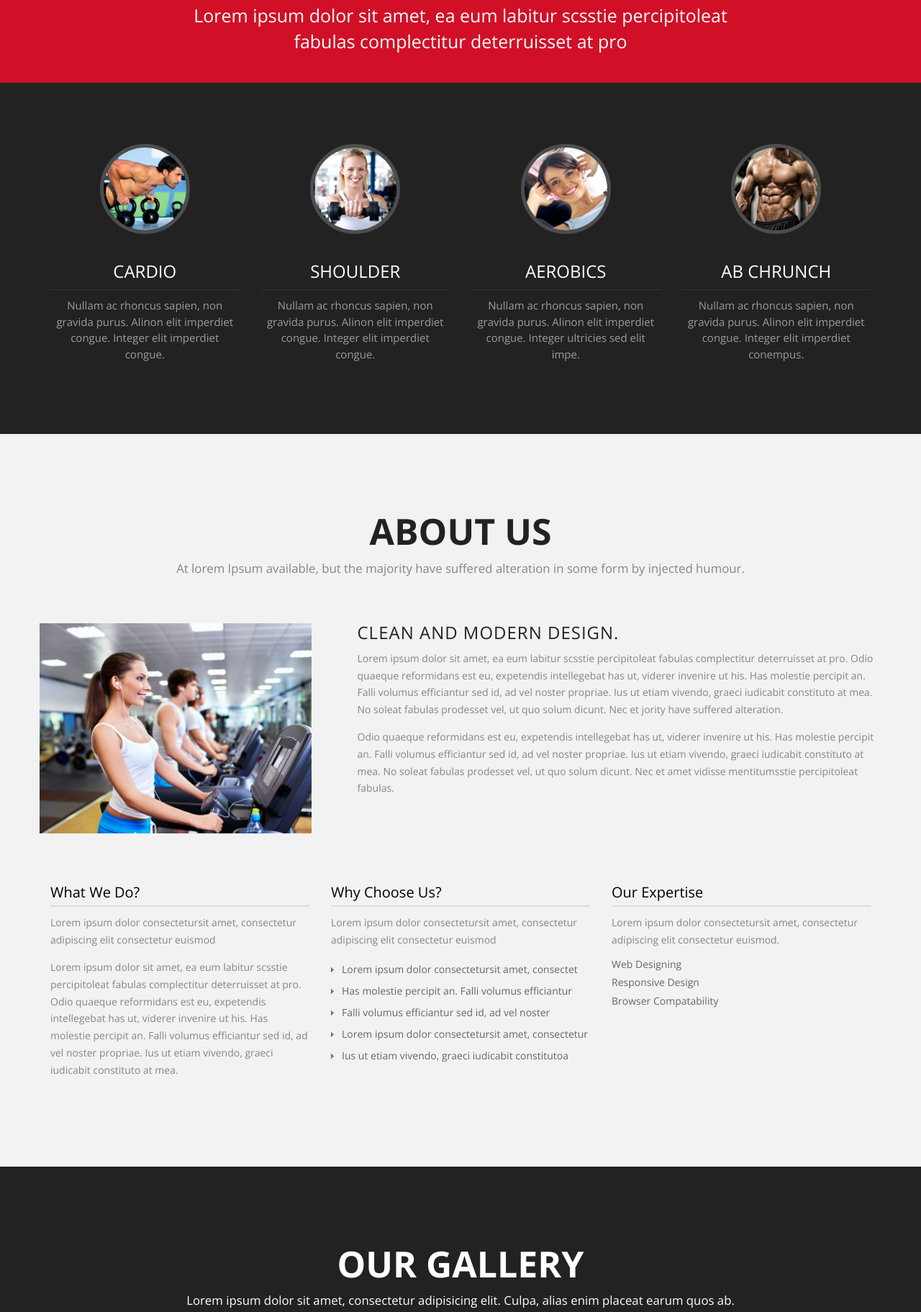
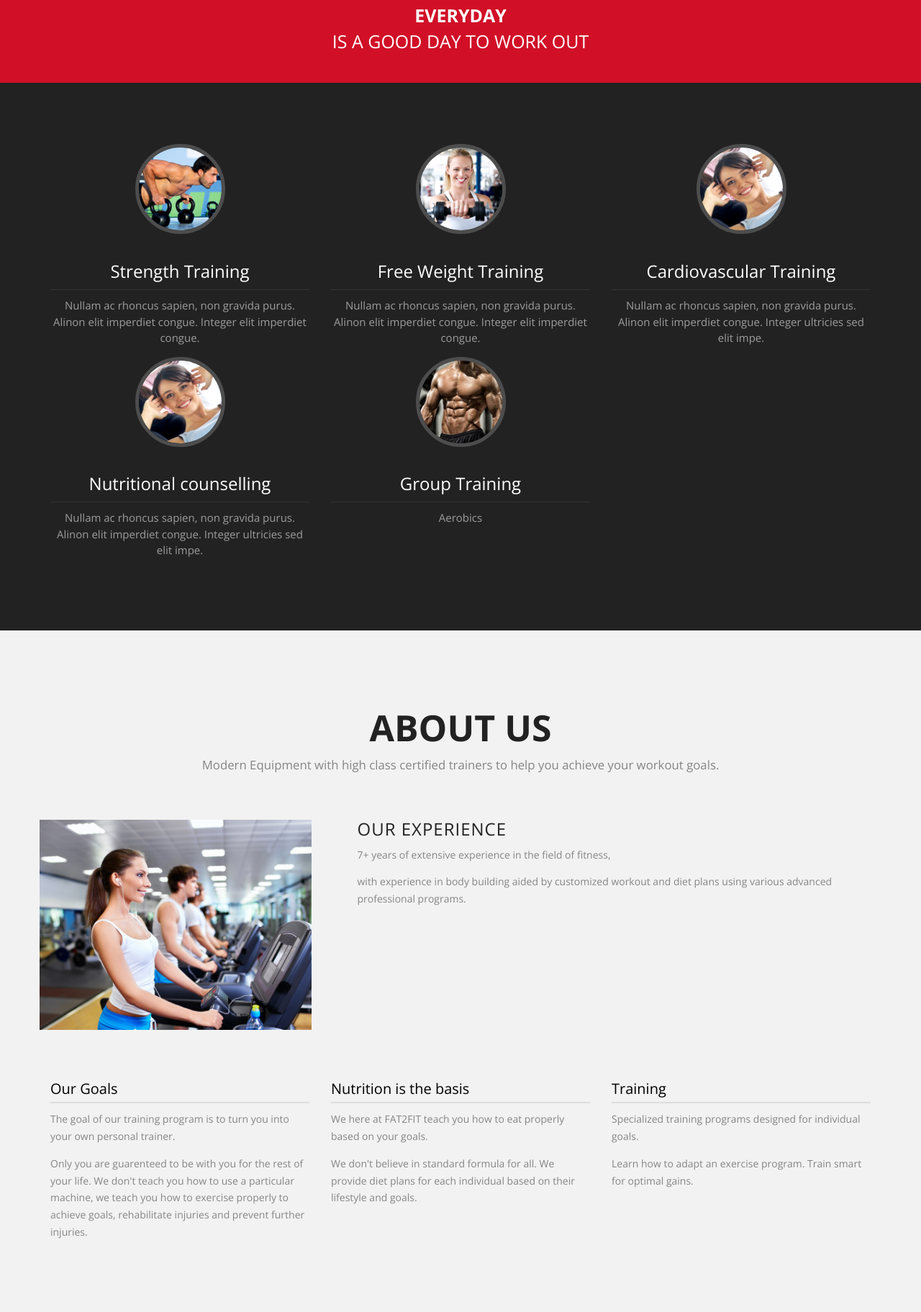
Before and after one commit to fat2fit/fat2fit.github.io, a plain HTML site: page index.html in a window 1280 px wide. Shown: the part 577-2400 px from the top of the page at 72% size. Drawn offline with nearby package versions, Linux system fonts and the light colour scheme; files whose address does not match are found by name.

Commit message:
Add files via upload
Adding content to mock-up initial.

```diff
--- a/index.html
+++ b/index.html
@@ -31,7 +31,7 @@
     <nav class="navbar navbar-inverse" role="navigation">
       <div class="navbar-header">
         <button type="button" id="nav-toggle" class="navbar-toggle" data-toggle="collapse" data-target="#main-nav"> <span class="sr-only">Toggle navigation</span> <span class="icon-bar"></span> <span class="icon-bar"></span> <span class="icon-bar"></span> </button>
-        <a href="#" class="navbar-brand scroll-top logo  animated bounceInLeft"><b><i>Fat2Fit</i></b></a> </div>
+        <a href="#" class="navbar-brand scroll-top logo  animated bounceInLeft"><b><i>FAT2FIT</i></b></a> </div>
       <!--/.navbar-header-->
       <div id="main-nav" class="collapse navbar-collapse">
         <ul class="nav navbar-nav" id="mainNav">
@@ -83,40 +83,48 @@
 	<!-- end slider -->
   </div>
   <div class="container hero-text2">
-  <h3>Lorem ipsum dolor sit amet, ea eum labitur scsstie percipitoleat<br> fabulas complectitur deterruisset at pro</h3>
+  <h3><strong>EVERYDAY</strong><br>IS A GOOD DAY TO WORK OUT</h3>
   </div>
 </section>
 <section id="services" class="page-section colord">
   <div class="container">
     <div class="row">
       <!-- item -->
-      <div class="col-md-3 text-center"> <i class="circle"><img src="images/clock.png" alt=""></i>
-        <h3>CARDIO</h3>
+      <div class="col-md-4 text-center"> <i class="circle"><img src="images/clock.png" alt=""></i>
+        <h3>Strength Training</h3>
         <p>Nullam ac rhoncus sapien, non gravida purus. Alinon elit imperdiet congue. Integer elit imperdiet congue.</p>
       </div>
       <!-- end: -->
 
       <!-- item -->
-      <div class="col-md-3 text-center"><i class="circle"> <img src="images/eye.png" alt=""></i>
-        <h3>SHOULDER</h3>
+      <div class="col-md-4 text-center"><i class="circle"> <img src="images/eye.png" alt=""></i>
+        <h3>Free Weight Training</h3>
         <p>Nullam ac rhoncus sapien, non gravida purus. Alinon elit imperdiet congue. Integer elit imperdiet congue.</p>
       </div>
       <!-- end: -->
 
       <!-- item -->
-      <div class="col-md-3 text-center"><i class="circle"> <img src="images/cart.png" alt=""></i>
-        <h3>AEROBICS</h3>
+      <div class="col-md-4 text-center"><i class="circle"> <img src="images/cart.png" alt=""></i>
+        <h3>Cardiovascular Training</h3>
+        <p>Nullam ac rhoncus sapien, non gravida purus. Alinon elit imperdiet congue. Integer ultricies sed elit impe.</p>
+      </div>
+      <!-- end: -->
+    </div>
+    <div class = "row">
+	<!-- item -->
+      <div class="col-md-4 text-center"><i class="circle"> <img src="images/cart.png" alt=""></i>
+        <h3>Nutritional counselling</h3>
         <p>Nullam ac rhoncus sapien, non gravida purus. Alinon elit imperdiet congue. Integer ultricies sed elit impe.</p>
       </div>
       <!-- end: -->
 
       <!-- item -->
-      <div class="col-md-3 text-center"><i class="circle"> <img src="images/heart.png" alt=""></i>
-        <h3>AB CHRUNCH</h3>
-        <p>Nullam ac rhoncus sapien, non gravida purus. Alinon elit imperdiet congue. Integer elit imperdiet conempus.</p>
+      <div class="col-md-4 text-center"><i class="circle"> <img src="images/heart.png" alt=""></i>
+        <h3>Group Training</h3>
+        <p>Aerobics</p>
       </div>
       <!-- end:-->
-    </div>
+     </div>
   </div>
   <!--/.container-->
 </section>
@@ -125,47 +133,37 @@
     <div class="heading text-center">
       <!-- Heading -->
       <h2>About Us</h2>
-      <p>At lorem Ipsum available, but the majority have suffered alteration in some form by injected humour.</p>
+      <p>Modern Equipment with high class certified trainers to help you achieve your workout goals.</p>
     </div>
     <div class="row feature design">
       <div class="area1 columns right">
-        <h3>Clean and Modern Design.</h3>
-        <p>Lorem ipsum dolor sit amet, ea eum labitur scsstie percipitoleat fabulas complectitur deterruisset at pro. Odio quaeque reformidans est eu, expetendis intellegebat has ut, viderer invenire ut his. Has molestie percipit an. Falli volumus efficiantur sed id, ad vel noster propriae. Ius ut etiam vivendo, graeci iudicabit constituto at mea. No soleat fabulas prodesset vel, ut quo solum dicunt.
-          Nec et jority have suffered alteration. </p>
-        <p>Odio quaeque reformidans est eu, expetendis intellegebat has ut, viderer invenire ut his. Has molestie percipit an. Falli volumus efficiantur sed id, ad vel noster propriae. Ius ut etiam vivendo, graeci iudicabit constituto at mea. No soleat fabulas prodesset vel, ut quo solum dicunt.
-          Nec et amet vidisse mentitumsstie percipitoleat fabulas. </p>
+        <h3>Our Experience</h3>
+        <p>7+ years of extensive experience in the field of fitness, </p>
+        <p>with experience in body building aided by customized workout and diet plans using various advanced professional programs. </p>
       </div>
       <div class="area2 columns feature-media left"> <img src="images/feature-img-1.png" alt="" width="100%"> </div>
     </div>
     <div class="row dataTxt">
 						<div class="col-md-4 col-sm-6">
-							<h4>What We Do?</h4>
-							<p>Lorem ipsum dolor consectetursit amet, consectetur adipiscing elit consectetur euismod </p>
-                            <p>Lorem ipsum dolor sit amet, ea eum labitur scsstie percipitoleat fabulas complectitur deterruisset at pro. Odio quaeque reformidans est eu, expetendis intellegebat has ut, viderer invenire ut his. Has molestie percipit an. Falli volumus efficiantur sed id, ad vel noster propriae. Ius ut etiam vivendo, graeci iudicabit constituto at mea.</p>
+							<h4>Our Goals</h4>
+							<p>The goal of our training program is to turn you into your own personal trainer.</p>
+                            <p>Only you are guarenteed to be with you for the rest of your life. We don't teach you how to use a particular machine, we teach you
+				how to exercise properly to achieve goals, rehabilitate injuries and prevent further injuries.</p>
 
 							<br>
 						</div>
 
 						<div class="col-md-4 col-sm-6">
 
-							<h4>Why Choose Us?</h4>
-							<p>Lorem ipsum dolor consectetursit amet, consectetur adipiscing elit consectetur euismod </p>
-                            <ul class="listArrow">
-								<li>Lorem ipsum dolor consectetursit amet, consectet</li>
-								<li>Has molestie percipit an. Falli volumus efficiantur</li>
-								<li>Falli volumus efficiantur sed id, ad vel noster</li>
-								<li>Lorem ipsum dolor consectetursit amet, consectetur</li>
-								<li>Ius ut etiam vivendo, graeci iudicabit constitutoa</li>
-							</ul>
-							<!-- Accordion starts -->
+							<h4>Nutrition is the basis</h4>
+							<p>We here at FAT2FIT teach you how to eat properly based on your goals. </p>
+                            <p>We don't believe in standard formula for all. We provide diet plans for each individual based on their lifestyle and goals.
 							</div>
 
 						<div class="col-md-4 col-sm-6">
-							<h4>Our Expertise</h4>
-							<p>Lorem ipsum dolor consectetursit amet, consectetur adipiscing elit consectetur euismod.</p>
-							<h6>Web Designing</h6>
-							<h6>Responsive Design</h6>
-							<h6>Browser Compatability</h6>
+							<h4>Training</h4>
+							<p>Specialized training programs designed for individual goals.</p>
+							<p>Learn how to adapt an exercise program. Train smart for optimal gains. </p>
 						</div>
 
 					</div>
@@ -175,7 +173,7 @@
   <div class="container text-center">
     <div class="heading">
       <h2>Our Gallery</h2>
-      <p>Lorem ipsum dolor sit amet, consectetur adipisicing elit. Culpa, alias enim placeat earum quos ab.</p>
+      <p>Our high standard equipment with spacious floor, makes you work harder every time.</p>
     </div>
     <div class="row">
       <div class="col-md-12">
@@ -216,39 +214,39 @@
     <div class="heading text-center">
       <!-- Heading -->
       <h2>Our Plans</h2>
-      <p>At lorem Ipsum available, but the majority have suffered alteration in some form by injected humour.</p>
+      <p>Variety of plans with flexibility of cardio and weight training programs.</p>
     </div>
     <div class="row flat">
       <div class="col-lg-3 col-md-3 col-xs-12">
         <ul class="plan plan1">
-          <li class="plan-name">Basic </li>
-          <li> <strong>400GB</strong> Bandwidth </li>
-          <li> <strong>10</strong> Email Address </li>
-          <li> <strong>Forum</strong> Support </li>
+          <li class="plan-name">Monthly </li>
+          <li> <strong>Weight Training only:</strong> 700 </li>
+          <li> <strong>Plus Cardio:</strong> 900 </li>
+          <li> <strong>Advance:</strong> 400 </li>
         </ul>
       </div>
       <div class="col-lg-3 col-md-3 col-xs-12">
         <ul class="plan plan2 featured">
-          <li class="plan-name">Standard </li>
-          <li> <strong>400GB</strong> Bandwidth </li>
-          <li> <strong>10</strong> Email Address </li>
-          <li> <strong>Forum</strong> Support </li>
+          <li class="plan-name">Yearly </li>
+          <li> <strong>Weight Training only:</strong> 6800 </li>
+          <li> <strong>Plus Cardio:</strong> 8000 </li>
+	  <li> <strong>No Advance</strong></li>
         </ul>
       </div>
       <div class="col-lg-3 col-md-3 col-xs-12">
         <ul class="plan plan3">
-          <li class="plan-name">Advanced </li>
-          <li> <strong>1024GB</strong> Bandwidth </li>
-          <li> <strong>Unlimited</strong> Email Address </li>
-          <li> <strong>Forum</strong> Support </li>
+          <li class="plan-name">Quarterly </li>
+          <li> <strong>Weight Training only:</strong> 1800 </li>
+          <li> <strong>Plus Cardio:</strong> 2400 </li>
+          <li> <strong>Advance:</strong> 400 </li>
         </ul>
       </div>
       <div class="col-lg-3 col-md-3 col-xs-12">
         <ul class="plan plan4">
-          <li class="plan-name">Mighty </li>
-          <li> <strong>1024GB</strong> Bandwidth </li>
-          <li> <strong>Unlimited</strong> Email Address </li>
-          <li> <strong>Forum</strong> Support </li>
+          <li class="plan-name">Half Yearly </li>
+          <li> <strong>Weight training only:</strong> 3500 </li>
+          <li> <strong>Plus Cardio:</strong> 4700 </li>
+	  <li> <strong>No Advance</strong></li>
         </ul>
       </div>
     </div>
@@ -328,8 +326,11 @@
         <div class="heading text-center">
           <!-- Heading -->
           <h2>Contact Us</h2>
-          <p>There are many variations of passages of Lorem Ipsum available, but the majority have suffered.</p>
-        </div>
+          <h4>Our Address:</h4>
+	  <p> VNR Complex, 2nd Floor, Above Zoha showroom <br> Near Priyadarshini Hotel, Yeshwanthpur 3rd Main Road, <br>
+	  K.N. Extension, Kamala Nehru Extension, Yeshwanthpur, Bengaluru - 560022 </p>
+	  <h3>Phone Number: +91 9164603172 </h3>
+       </div>
       </div>
       <div class="row mrgn30">
         <form method="post" action="" id="contactfrm" role="form">
```
